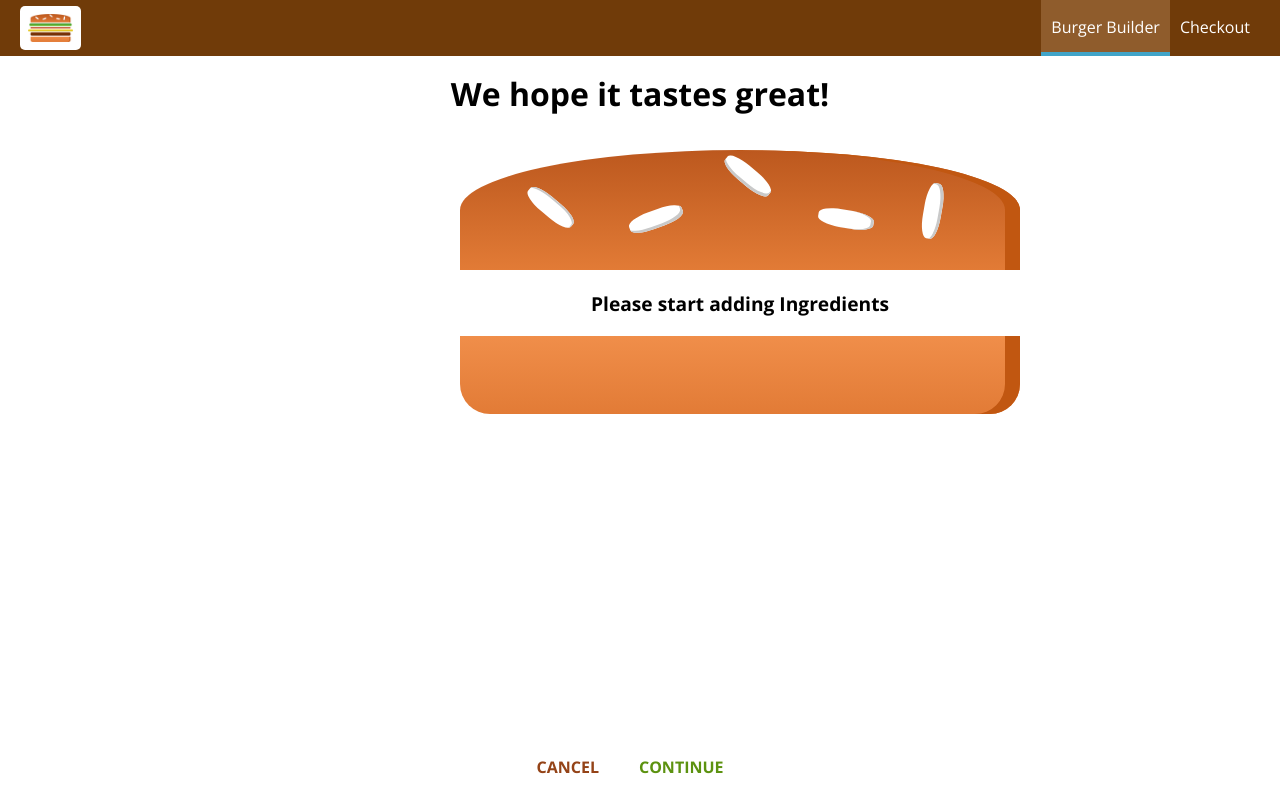
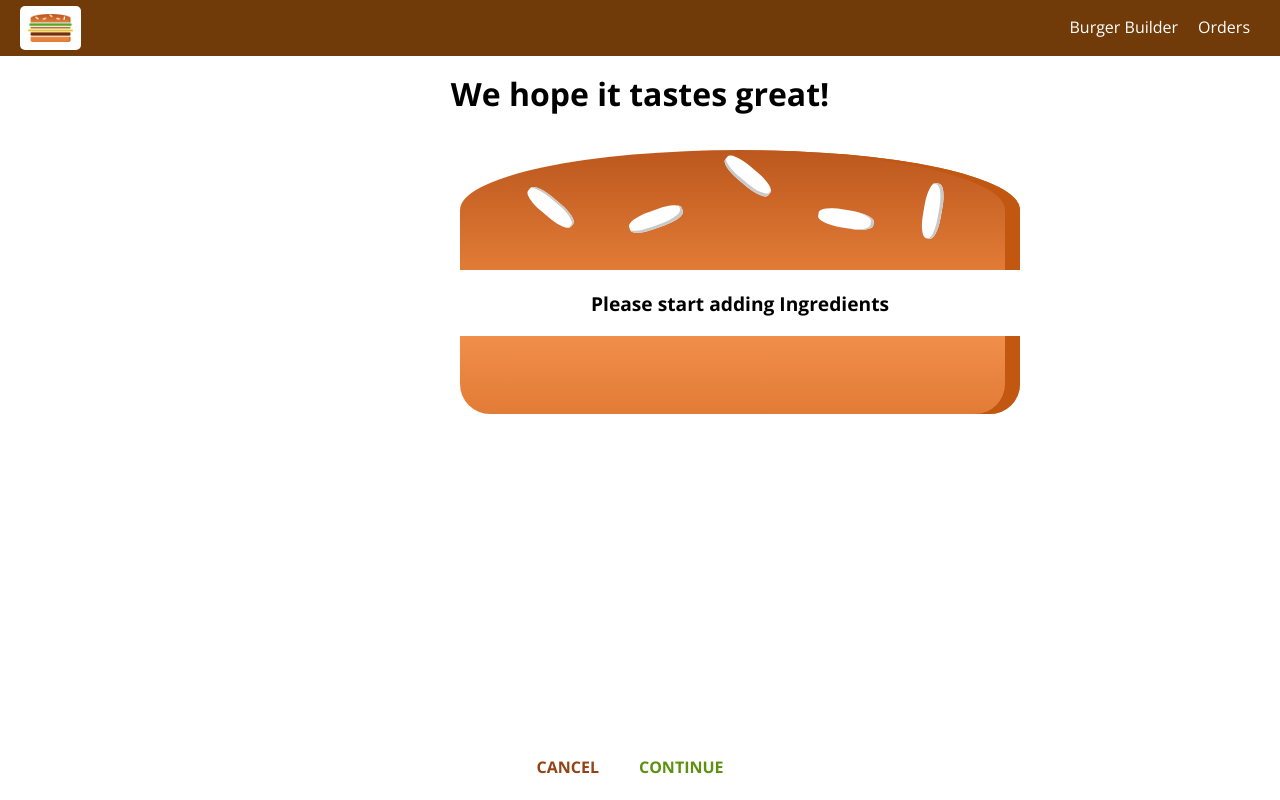
Before and after one commit to Aseelaldallal/burger-builder, a React app: page /checkout in a window 1280 px wide. Built offline with nearby package versions, Linux system fonts and the light colour scheme.

Commit message:
implement navigation items

```diff
--- a/src/components/Navigation/NavigationItems/NavigationItem/NavigationItem.js
+++ b/src/components/Navigation/NavigationItems/NavigationItem/NavigationItem.js
@@ -3,11 +3,11 @@
 
 import React from 'react';
 import classes from './NavigationItem.css';
+import {NavLink} from 'react-router-dom';
 
 const navigationItem = (props) => (
     <li className={classes.NavigationItem}>
-        <a href={props.link}
-           className={props.active ? classes.active : null }>{props.children}</a>
+        <NavLink exact={props.exact} to={props.link} activeClassName={classes.active}>{props.children}</NavLink>
     </li>
 );
 
--- a/src/components/Navigation/NavigationItems/NavigationItems.js
+++ b/src/components/Navigation/NavigationItems/NavigationItems.js
@@ -4,8 +4,8 @@
 
 const navigationItems = () => (
     <ul className={classes.NavigationItems}>
-        <NavigationItem link="/" active> Burger Builder</NavigationItem>
-        <NavigationItem link="/"> Checkout </NavigationItem>
+        <NavigationItem link="/" exact> Burger Builder</NavigationItem>
+        <NavigationItem link="/Orders"> Orders </NavigationItem>
     </ul>
 );
 
```
